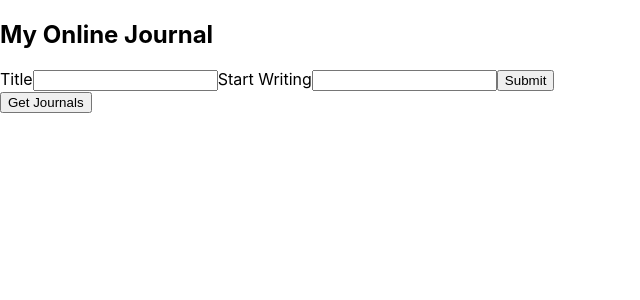
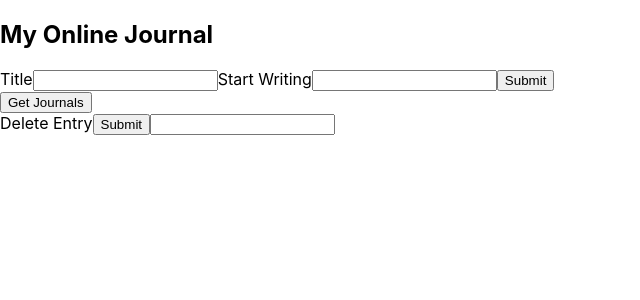
Before and after one commit to elguapo11/web-dev-capstone, a React (Create React App) app in the folder client/: page / in a window 1280 px wide. Shown: the top 300 px of the page, without its empty margins (0-640 px from the left). Built offline with nearby package versions, Linux system fonts and the light colour scheme.

Commit message:
trying to create DELETE

```diff
--- a/client/src/App.js
+++ b/client/src/App.js
@@ -1,5 +1,6 @@
 import Create  from './Entries';
 import Retrieve from './JournalEntryDisplay'
+import DeleteJournalEntry from './DeleteEntry';
 
 
 function App() {
@@ -8,6 +9,7 @@ function App() {
           <h2>My Online Journal</h2>
       <Create />
       <Retrieve/>
+      <DeleteJournalEntry/>
 
     </div>
   );
--- /dev/null
+++ b/client/src/DeleteEntry.js
@@ -0,0 +1,28 @@
+import { useRef } from "react";
+import axios from "axios";
+
+
+
+function DeleteEntry() {
+    const entryIDRef = useRef();
+
+  function onSubmit(e) {
+    e.preventDefault();
+    const journalEntryID = {
+      journalId: entryIDRef.current.value,
+    };
+
+    axios
+      .delete("/api/journalentries/deleteEntries", journalEntryID)
+      .then((response) => console.log(`journal number ${journalEntryID} has been deleted`));
+  }
+
+  return (
+    <form onSubmit={onSubmit}>
+      <label htmlFor="Delete Entry"> Delete Entry</label>
+      <button type="submit">Submit</button>
+      <input ref={entryIDRef} type="ID" id="ID" />
+    </form>
+  );
+}
+export default DeleteEntry;
--- a/client/src/Entries.js
+++ b/client/src/Entries.js
@@ -15,7 +15,7 @@ function Create() {
     axios
       .post("/api/journalentries/create", journalDataBody)
 
-      .then((response) => console.log(journalDataBody));
+      .then((response) => console.log('journal created'));
   }
 
   return (
@@ -26,10 +26,9 @@ function Create() {
       <label htmlFor="title">Start Writing</label>
       <input ref={entryRef} type="entry" id="entry" />
       <button type="submit">Submit</button>
+
     </form>
   );
 }
 
-<h2>Hello world</h2>;
-
 export default Create;
--- a/client/src/JournalEntryDisplay.js
+++ b/client/src/JournalEntryDisplay.js
@@ -3,44 +3,32 @@ import axios from "axios";
 
 function JournalEntryDisplay() {
   const [retrieveEntries, setRetrieveEntries] = useState([]);
-  // useEffect(() => {
-  //   axios.get("/api/journalentries").then((res) => {
-  //     setRetrieveEntries(res.data);
-  //   });
-  // }, []);
 
-    const handleClick = (e) => {
-      axios.get("/api/journalentries").then((res) => {
-        setRetrieveEntries(res.data)
-        console.error();
-      });
-    }
+  const handleClick = (e) => {
+    axios.get("/api/journalentries").then((res) => {
+      setRetrieveEntries(res.data);
+      console.error();
+    });
+  };
 
   return (
-
-
     <div>
-      <div
-
-      >
-         <button onClick={handleClick}>Get Journals </button>
+      <div>
+        <button onClick={handleClick}>Get Journals </button>
         {retrieveEntries.map((entry, index) => {
           return (
             <div key={index}>
               <div>
-                <li htmlFor="title">{entry.journal_title}</li>
-                <li htmlFor="text">{entry.journal_text}</li>
+                <li htmlFor="Journal Entry Number"> Entry number: {entry.journal_entry_id}</li>
+                <li htmlFor="title"> Title: {entry.journal_title}</li>
+                <li htmlFor="text">Entry: {entry.journal_text}</li>
+                <li htmlFor="Date Created">Date Created: {entry.date_created}</li>
               </div>
             </div>
           );
         })}
       </div>
-
-
-
-
     </div>
-
   );
 }
 
```
Also changed, not shown: 1 other file (tests, documents, lock files or other folders).
